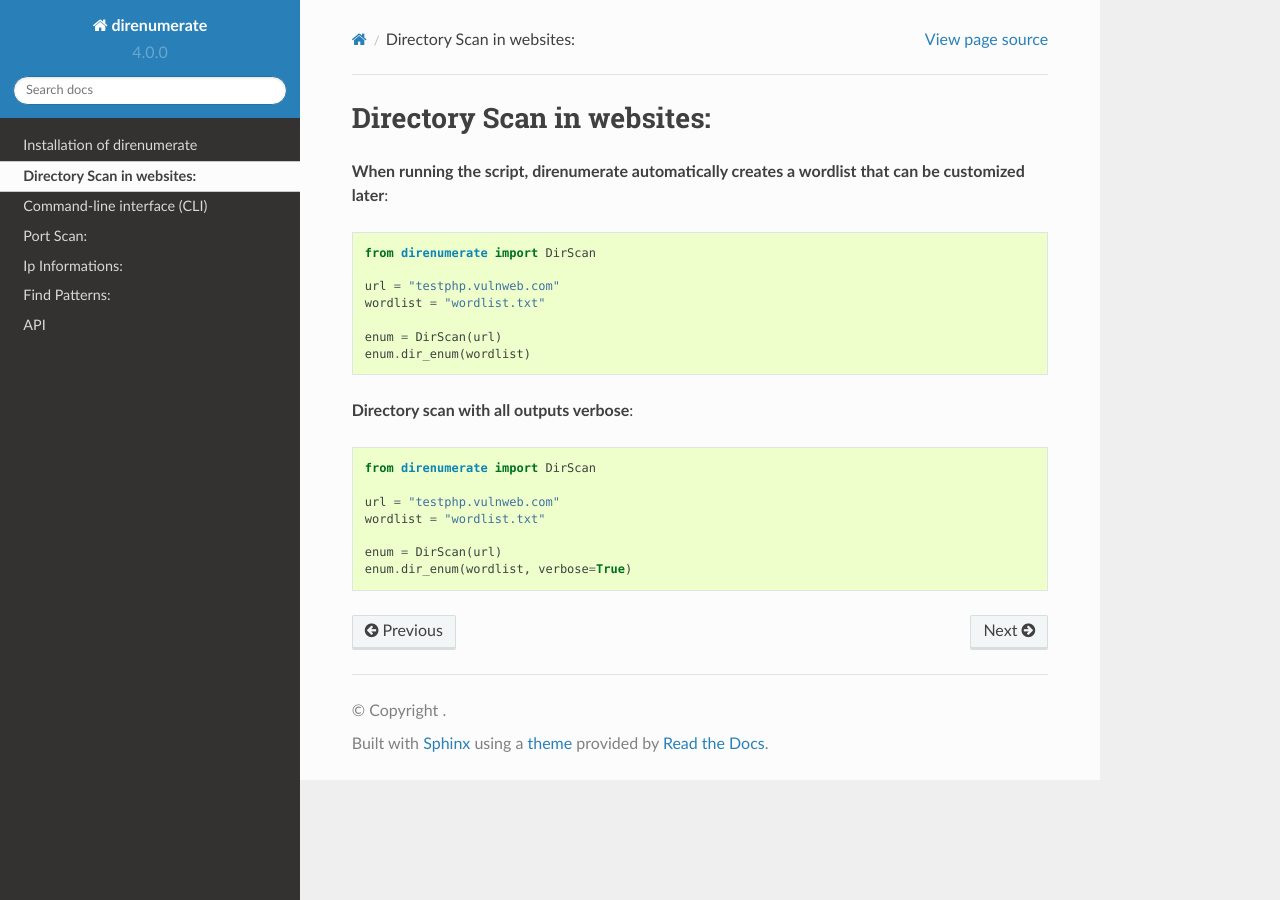
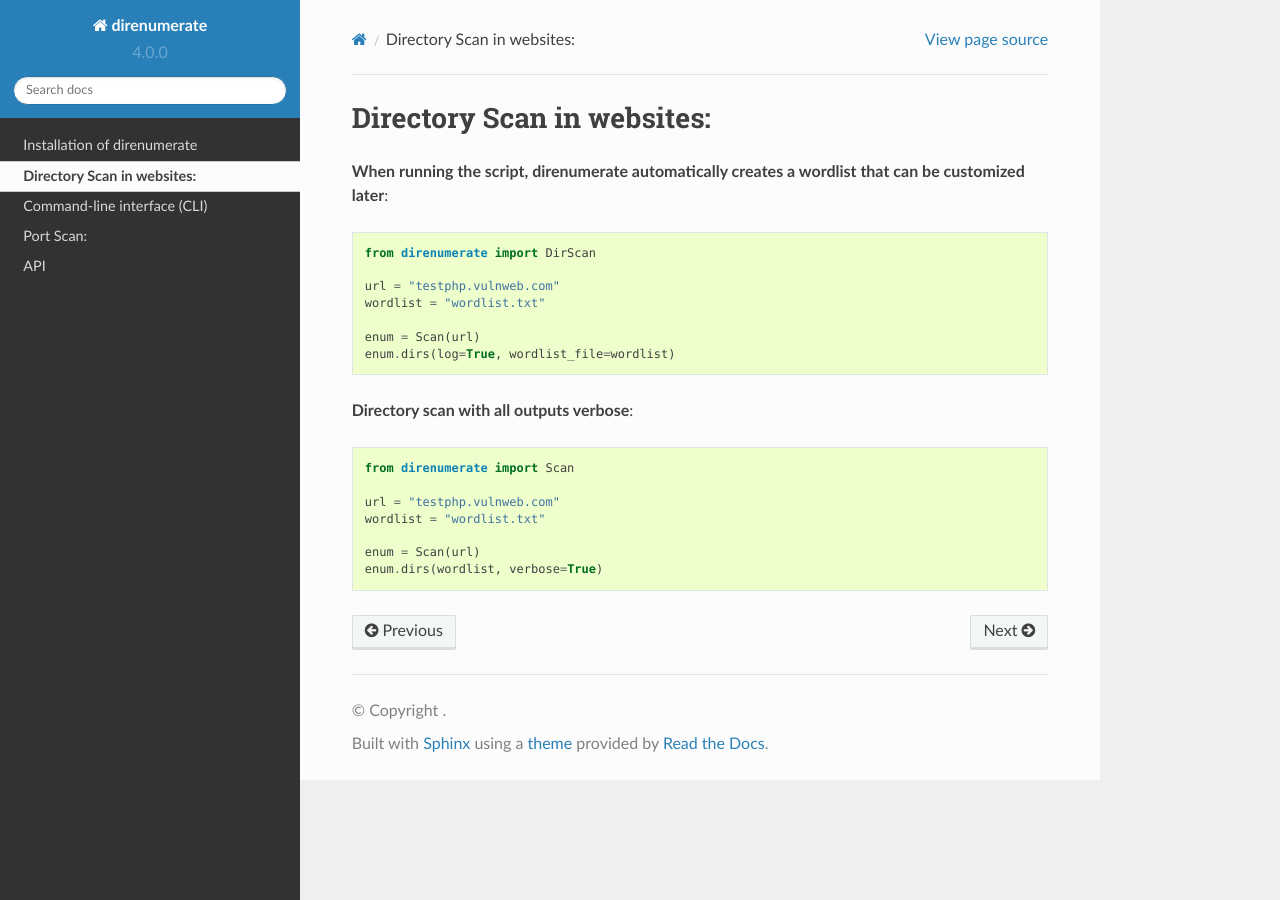
Before and after one commit to JuanBindez/direnumerate, a Sphinx documentation site: the page built from docs/user/direnumerate.rst, in a window 1280 px wide. Built offline with Sphinx 7.4.7 and the Read the Docs theme 2.0.0, drawn with Linux system fonts in a browser that asks for light colours.

Commit message:
update docs

```diff
--- a/docs/index.rst
+++ b/docs/index.rst
@@ -24,8 +24,8 @@ Release v\ |version|. (:ref:`Installation<install>`)
     url = "testphp.vulnweb.com"
     wordlist = "wordlist.txt"
 
-    enum = DirScan(url)
-    enum.dir_enum(wordlist)
+    enum = Scan(url)
+    enum.dirs(wordlist)
 
 Features
 --------
--- a/docs/user/direnumerate.rst
+++ b/docs/user/direnumerate.rst
@@ -10,16 +10,16 @@ Directory Scan in websites:
         url = "testphp.vulnweb.com"
         wordlist = "wordlist.txt"
 
-        enum = DirScan(url)
-        enum.dir_enum(wordlist)
+        enum = Scan(url)
+        enum.dirs(log=True, wordlist_file=wordlist)
 
 
 **Directory scan with all outputs verbose**::
 
-        from direnumerate import DirScan
+        from direnumerate import Scan
 
         url = "testphp.vulnweb.com"
         wordlist = "wordlist.txt"
 
-        enum = DirScan(url)
-        enum.dir_enum(wordlist, verbose=True)
+        enum = Scan(url)
+        enum.dirs(wordlist, verbose=True)
--- a/docs/user/portscan.rst
+++ b/docs/user/portscan.rst
@@ -5,10 +5,10 @@ Port Scan:
 
 **If you want to check if specific ports are open on a host, use something like this:**::
 
-        from direnumerate import PortScan
+        from direnumerate import Scan
 
         ip = "44.228.249.3"
         list_ports = [22, 80, 443]
 
-        scan = PortScan(ip)
-        scan.scan_ports(list_ports)
+        scan = Scan(ip)
+        scan.ports(list_ports)
```
Also changed, not shown: other parts of docs/index.rst (+0 -2 lines), README.md (+1 -1 lines), docs/api.rst (+1 -15 lines), docs/user/cli.rst (+0 -12 lines), docs/user/findinlog.rst (deleted, +0 -14 lines), docs/user/infoip.rst (deleted, +0 -13 lines).
